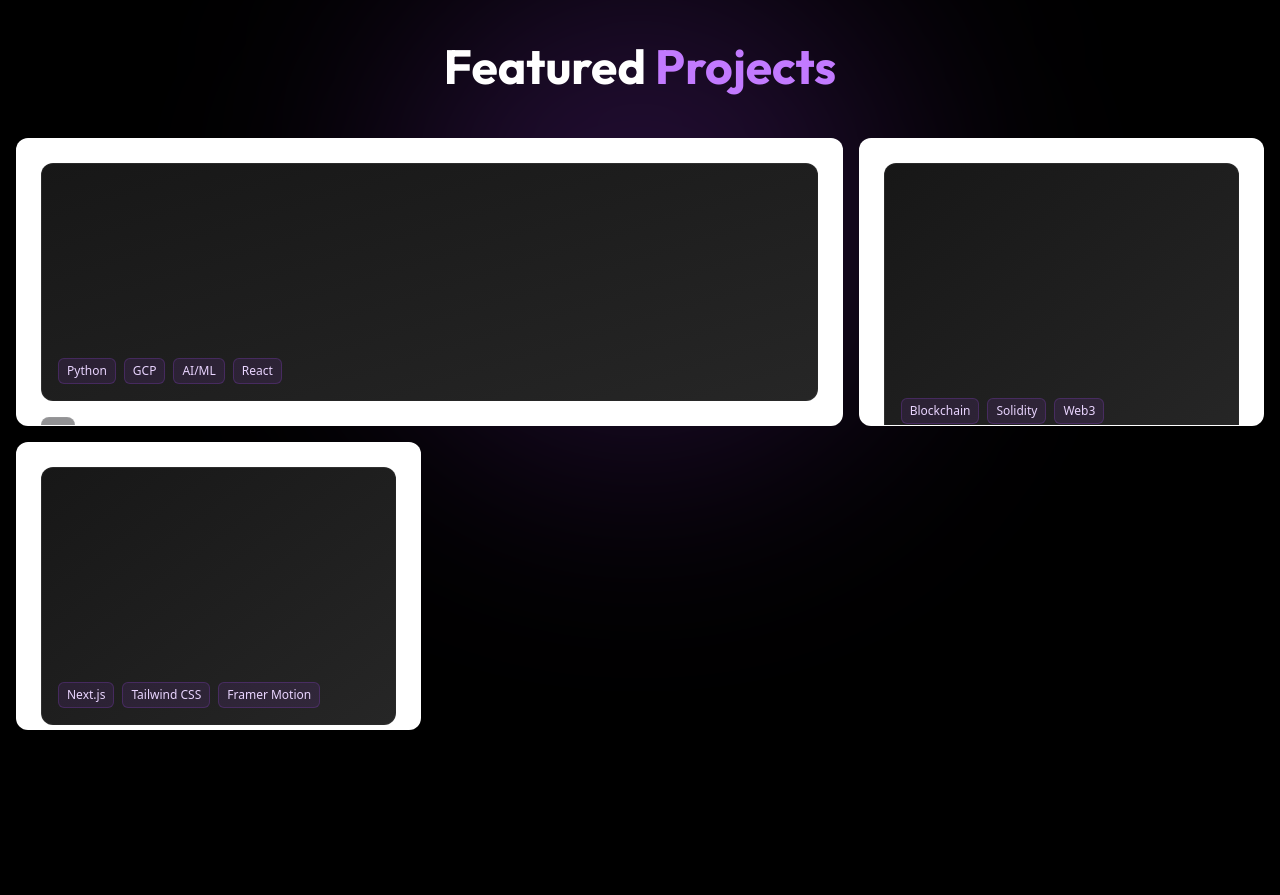
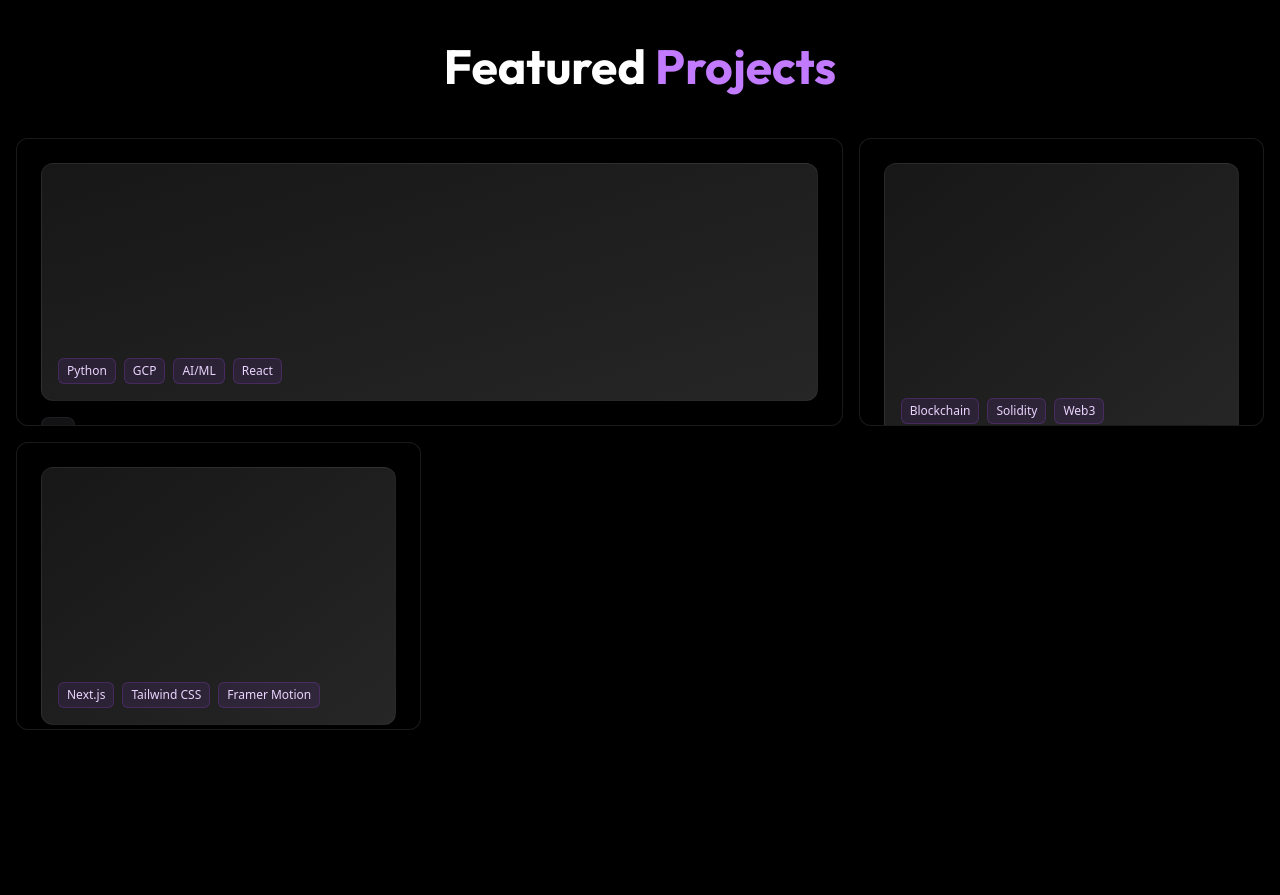
Before and after one commit to mccharliesins/mccharliesins, a Next.js app: page / in a window 1280 px wide. Shown: the part 1080-1975 px from the top of the page. Built offline with nearby package versions, Linux system fonts and the light colour scheme.

Commit message:
Force_dark_theme_on_BentoGrid

```diff
--- a/app/globals.css
+++ b/app/globals.css
@@ -7,11 +7,7 @@
 
 @layer base {
   :root {
-    --background: 0 0% 100%;
-    --foreground: 0 0% 3.9%;
-  }
-
-  .dark {
+    /* Force Dark Theme Variables by default */
     --background: 0 0% 0%;
     --foreground: 0 0% 98%;
   }
@@ -25,4 +21,7 @@
 
 html {
   scroll-behavior: smooth;
+  background-color: black;
+  /* Safety fallback */
+  color: white;
 }
--- a/components/ui/bento-grid.tsx
+++ b/components/ui/bento-grid.tsx
@@ -38,7 +38,7 @@ export const BentoGridItem = ({
         <motion.div
             whileHover={{ scale: 1.02 }}
             className={cn(
-                "row-span-1 rounded-xl group/bento hover:shadow-2xl hover:shadow-purple-500/10 transition duration-300 shadow-input dark:shadow-none p-6 dark:bg-black dark:border-white/10 bg-white border border-transparent justify-between flex flex-col space-y-4 relative overflow-hidden",
+                "row-span-1 rounded-xl group/bento hover:shadow-2xl hover:shadow-purple-500/10 transition duration-300 shadow-input p-6 bg-black border border-white/10 justify-between flex flex-col space-y-4 relative overflow-hidden",
                 className
             )}
         >
```
